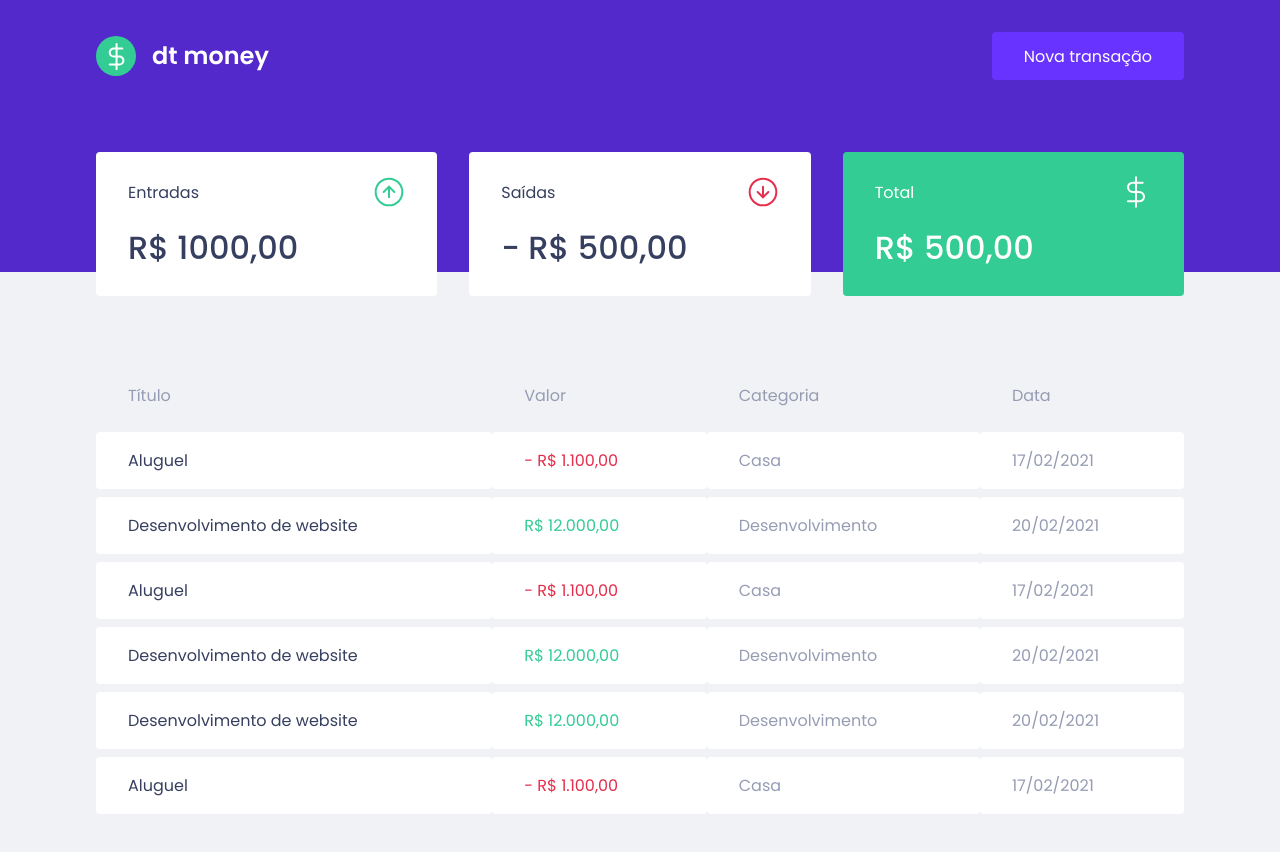
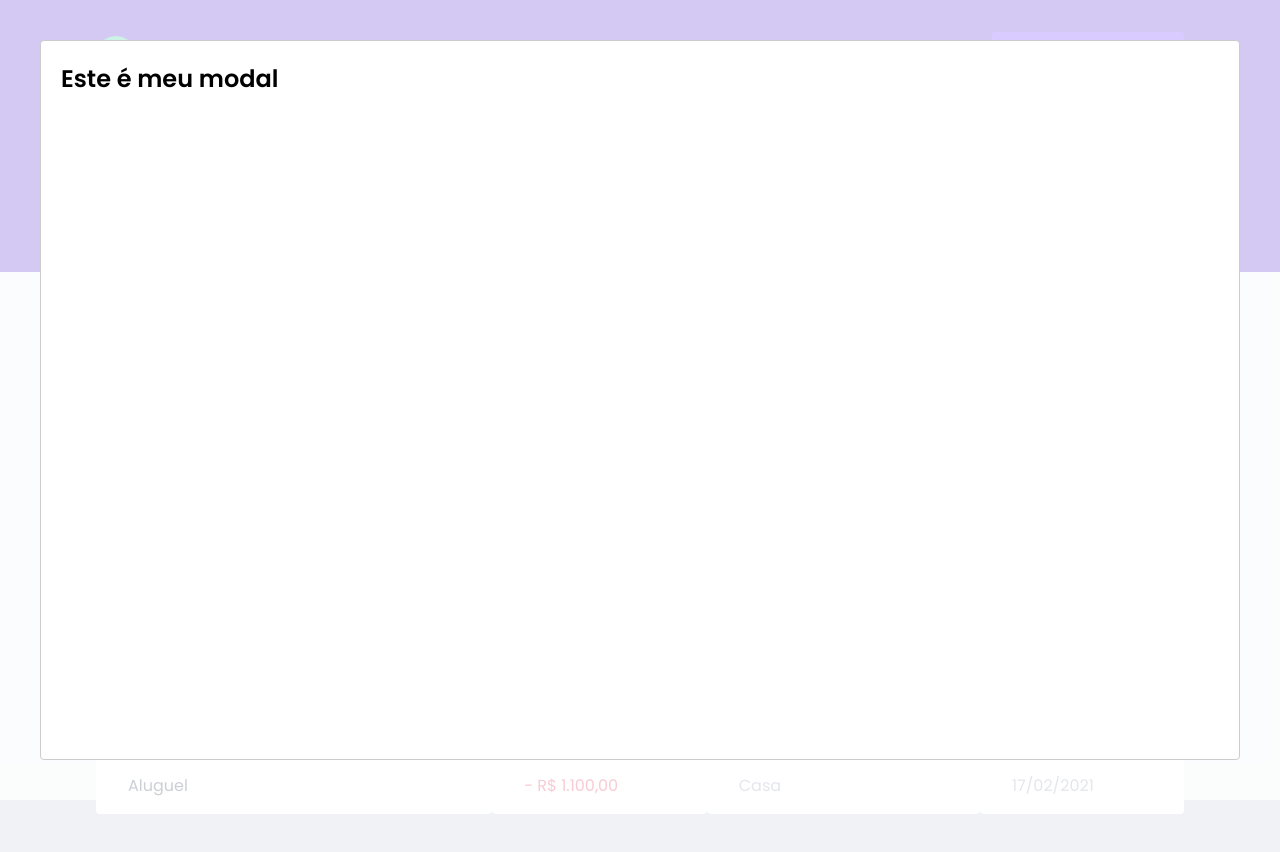
Before and after one commit to caiohenrique-developer/dt-money, a React (Create React App) app: page / in a window 1280 px wide. Both pictures are taken after a click on the button "Nova transação". Shown: the top 852 px of the page. Built offline with nearby package versions, Linux system fonts and the light colour scheme; no server answers; what miragejs would draw is missing.

Commit message:
:sparkles: [ FEAT ]: Config modal with React-modal lib

```diff
--- a/package.json
+++ b/package.json
@@ -47,6 +47,7 @@
     "axios": "^0.21.1",
     "react": "^17.0.2",
     "react-dom": "^17.0.2",
+    "react-modal": "^3.12.1",
     "react-scripts": "4.0.3",
     "styled-components": "^5.2.1",
     "web-vitals": "^1.0.1"
@@ -61,6 +62,7 @@
     "@types/node": "^12.0.0",
     "@types/react": "^17.0.0",
     "@types/react-dom": "^17.0.0",
+    "@types/react-modal": "^3.12.0",
     "@types/styled-components": "^5.1.9",
     "commitizen": "^4.2.3",
     "cz-customizable": "^6.3.0",
--- a/src/App.tsx
+++ b/src/App.tsx
@@ -1,11 +1,30 @@
+import Modal from 'react-modal';
+
+import { useState } from 'react';
 import { Header } from "./components/Header";
 import { Dashboard } from "./components/Dashboard";
 import { GlobalStyles } from "./styles/globals";
 
+Modal.setAppElement('#root');
+
 export function App() {
+  const [isNewTransactionModalOpen, setIsNewTransactionModalOpen] = useState(false);
+
+  function handleOpenNewTransactionModal() { setIsNewTransactionModalOpen(true); }
+
+  function handleCloseNewTransactionModal() { setIsNewTransactionModalOpen(false); }
+
   return (
     <>
-      <Header />
+      <Header onNewTransactionModal={handleOpenNewTransactionModal} />
+
+      <Modal
+          isOpen={isNewTransactionModalOpen}
+          onRequestClose={handleCloseNewTransactionModal}
+      >
+          <h2>Este é meu modal</h2>
+      </Modal>
+
       <Dashboard />
       <GlobalStyles />
     </>
--- a/src/components/Header/index.tsx
+++ b/src/components/Header/index.tsx
@@ -1,14 +1,19 @@
-import appLogo from '../../assets/logo.svg'
+import appLogo from '../../assets/logo.svg';
 
-import { Container, Content } from './styles'
+import { Container, Content } from './styles';
 
-export function Header() {
+interface HeaderProps { onNewTransactionModal: () => void; }
+
+export function Header({ onNewTransactionModal }: HeaderProps) {
     return (
         <Container>
             <Content>
                 <img src={appLogo} alt="DT Money logotipo"/>
 
-                <button type="button">Nova transação</button>
+                <button
+                    type="button"
+                    onClick={onNewTransactionModal}
+                >Nova transação</button>
             </Content>
         </Container>
     )
```
Also changed, not shown: 1 other file (tests, documents, lock files or other folders).
